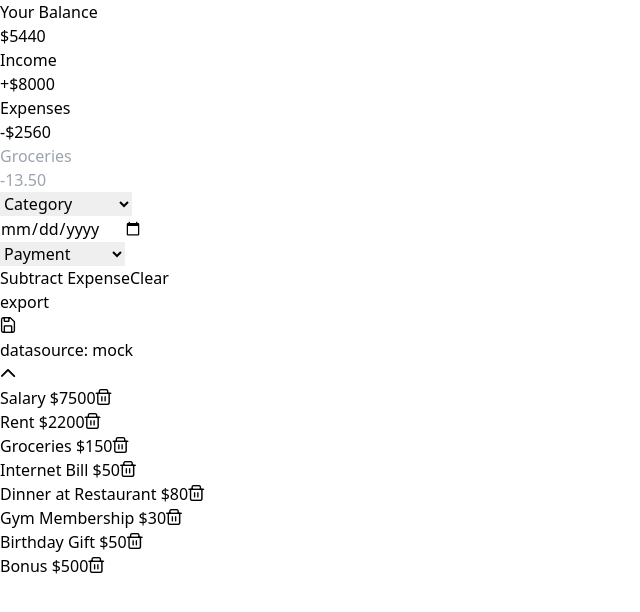
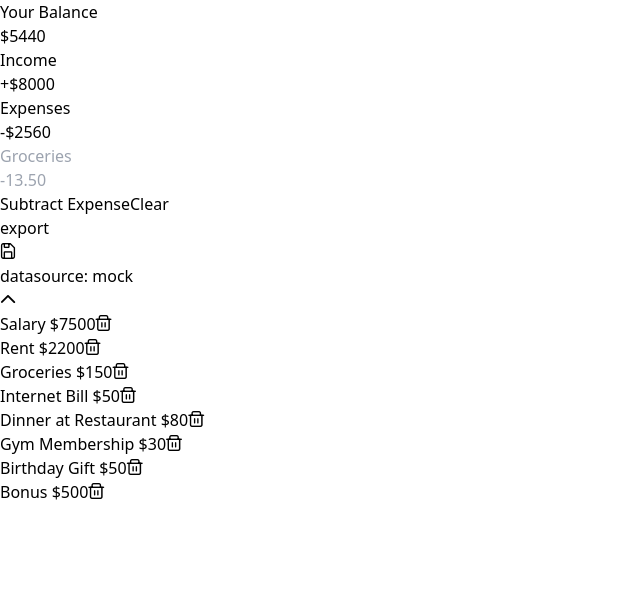
Before and after one commit to senadev42/pennyfulv2, a Vue app: page / in a window 1280 px wide. Shown: the top 612 px of the page, without its empty margins (0-640 px from the left). Built offline with nearby package versions, Linux system fonts and the light colour scheme.

Commit message:
disabling the extra stuff

```diff
--- a/src/components/AddTransaction.vue
+++ b/src/components/AddTransaction.vue
@@ -76,9 +76,8 @@ const paymentTypes = ['Credit Card', 'Debit Card', 'Cash', 'Bank Transfer'];
             </div>
 
             <!-- one row -->
-            <div class="flex flex-col md:flex-row gap-x-2 justify-around">
+            <!-- <div class="flex flex-col md:flex-row gap-x-2 justify-around">
 
-                <!-- category dropdown -->
                 <div class="form-control mb-4 w-full">
                     <select id="category" v-model="category"
                         class="w-full border border-gray-300 rounded-md py-2 px-3 focus:outline-none focus:border-teal-500">
@@ -87,13 +86,11 @@ const paymentTypes = ['Credit Card', 'Debit Card', 'Cash', 'Bank Transfer'];
                     </select>
                 </div>
 
-                <!-- date -->
                 <div class="form-control mb-4 w-full">
                     <input type="date" id="date" v-model="date"
                         class="w-full border border-gray-300 rounded-md py-2 px-3 focus:outline-none focus:border-teal-500" />
                 </div>
 
-                <!-- payment dropdown -->
                 <div class="form-control mb-4 w-full">
                     <select id="paymentType" v-model="paymentType"
                         class="w-full border border-gray-300 rounded-md py-2 px-3 focus:outline-none focus:border-teal-500">
@@ -101,7 +98,7 @@ const paymentTypes = ['Credit Card', 'Debit Card', 'Cash', 'Bank Transfer'];
                         <option v-for="payment in paymentTypes" :key="payment">{{ payment }}</option>
                     </select>
                 </div>
-            </div>
+            </div> -->
 
 
             <div class="grid grid-cols-4 gap-x-1">
--- a/src/components/TransactionList.vue
+++ b/src/components/TransactionList.vue
@@ -24,11 +24,13 @@ const onDelete = (target) => {
         <div v-for="transaction in transactions" :key="transaction.id">
             <li class="grid grid-cols-8 gap-x-6 text-start border-b border-gray-200 py-2 text-sm md:text-base">
 
-
+                <!-- Transaction name -->
                 <span class="text-gray-800 col-span-4">{{ transaction.text }}</span>
 
+                <!-- Transaction amount -->
                 <span :class="transactionClass(transaction.amount)" class="col-span-2">
-                    ${{ transaction.amount < 0 ? transaction.amount * -1 : transaction.amount }} </span>
+                    ${{ Math.abs(transaction.amount)
+                    }} </span>
 
                 <!-- more info -->
                 <button class="delete-btn focus:outline-none col-span-1" @click="moreinfo(transaction.id)">
--- a/src/mockdata.json
+++ b/src/mockdata.json
@@ -5,64 +5,55 @@
             "text": "Salary",
             "amount": 7500,
             "date": "2024-01-01",
-            "category": "Income",
-            "paymentType": "Direct Deposit"
+            "category": "Income"
         },
         {
             "id": 2,
             "text": "Rent",
             "amount": -2200,
             "date": "2024-01-02",
-            "category": "Housing",
-            "paymentType": "Bank Transfer"
+            "category": "Housing"
         },
         {
             "id": 3,
             "text": "Groceries",
             "amount": -150,
             "date": "2024-01-03",
-            "category": "Food",
-            "paymentType": "Credit Card"
+            "category": "Food"
         },
         {
             "id": 4,
             "text": "Internet Bill",
             "amount": -50,
             "date": "2024-01-04",
-            "category": "Utilities",
-            "paymentType": "Auto Pay"
+            "category": "Utilities"
         },
         {
             "id": 5,
             "text": "Dinner at Restaurant",
             "amount": -80,
             "date": "2024-01-05",
-            "category": "Food",
-            "paymentType": "Credit Card"
+            "category": "Food"
         },
         {
             "id": 7,
             "text": "Gym Membership",
             "amount": -30,
-            "date": "2024-01-06",
-            "category": "Health",
-            "paymentType": "Monthly Subscription"
+            "date": "2024-01-06"
         },
         {
             "id": 9,
             "text": "Birthday Gift",
             "amount": -50,
             "date": "2024-01-07",
-            "category": "Gifts",
-            "paymentType": "Cash"
+            "category": "Gifts"
         },
         {
             "id": 10,
             "text": "Bonus",
             "amount": 500,
             "date": "2024-01-08",
-            "category": "Income",
-            "paymentType": "Direct Deposit"
+            "category": "Income"
         }
     ]
 }
```
Lines whose indentation alone changed are shown as unchanged.
